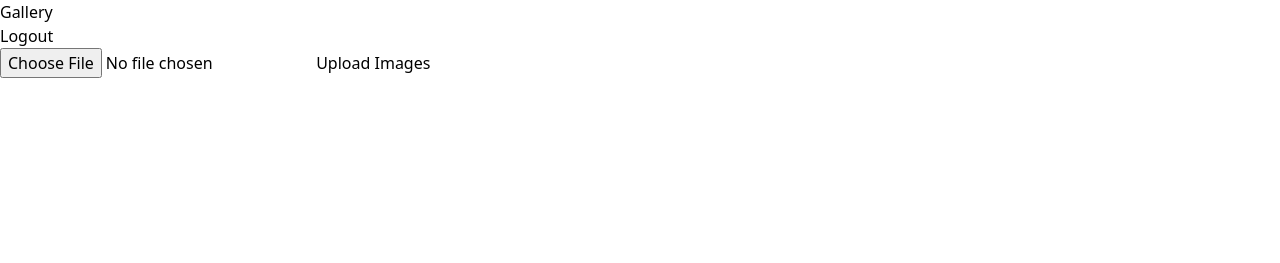
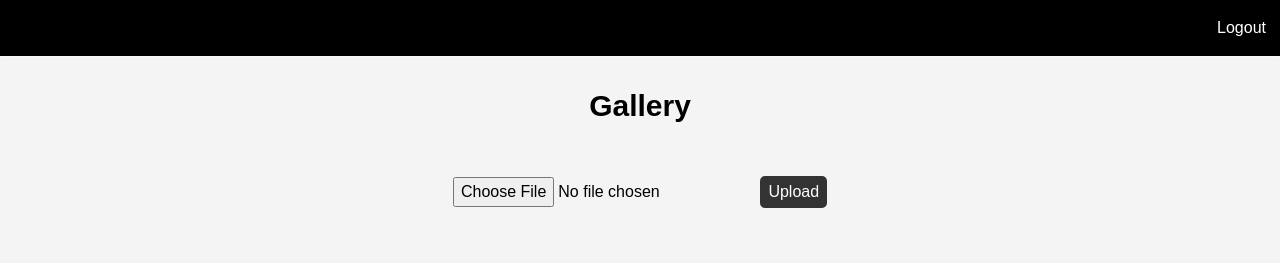
Before and after one commit to GabrVendrame/tcc, a website: page client/gallery.html in a window 1280 px wide. Drawn offline with Linux system fonts and the light colour scheme; a web font is replaced by a local one.

Commit message:
chore: hahahahahah

```diff
--- a/client/gallery.html
+++ b/client/gallery.html
@@ -12,27 +12,36 @@
     <link rel="shortcut icon" href="assets/images/icon.png">
 </head>
 
-<body>
-    <div>
-        <h1>
+<body class="font-optimus bg-[#f4f4f4] text-center m-auto">
+    <div class="bg-black overflow-hidden shadow-[0px_0px_3px] shadow-white">
+        <a class="float-right block text-white text-center static top-auto px-[0.875rem] py-4 hover:bg-[#ddd] hover:text-black"
+            onclick="logoutUser"
+            href="index.html">
+            Logout
+        </a>
+    </div>
+
+    <div class="flex flex-col items-center gap-4 p-4" id="image-container">
+        <h1 class="text-3xl font-semibold flex flex-col items-center gap-4 p-4">
             Gallery
         </h1>
 
-        <button id="logoutButton" onclick="logout()">
-            Logout
-        </button>
+        <form
+            class="inline-block text-left m-5"
+            id="upload-form">
+            <label for="file"></label>
+            <input id="file" type="file" name="file" enctype="multipart/form-data">
+            <button
+                class="leading-none bg-[#333] text-[#fff] p-2 border-none rounded-[0.3125rem] cursor-pointer transition-all duration-[300ms] ease-in hover:bg-[#333]"
+                onclick="uploadImages()">
+                Upload
+            </button>
+        </form>
+
+        <div class="flex flex-wrap justify-center">
+
+        </div>
     </div>
-
-    <div id="image-container">
-
-    </div>
-
-    <form id="upload-form">
-        <input type="file" name="file" value="Search Images" enctype="multipart/form-data">
-        <button onclick="uploadImages()">
-            Upload Images
-        </button>
-    </form>
 
 </body>
 
--- a/server/login.js
+++ b/server/login.js
@@ -9,7 +9,7 @@ function loginUser({ username, password }) {
         if (data && data.length > 0) {
             return { status: 200, body: "Log in successful" };
         } else{
-            return { status: 409, body: "Username or password wrong"};
+            return { status: 400, body: "Username or password wrong"};
         }
     } catch (err) {
         console.error("Database error during login", err);
--- a/server/upload.js
+++ b/server/upload.js
@@ -6,6 +6,8 @@ function uploadImage({ name, data }){
     // convert file into binary?
 
     // save file into database
+
+    return { status: 501, body: "" }
 }
 
 module.exports = { uploadImage };
```
Also changed, not shown: client/assets/css/output.css, 1 other file.
